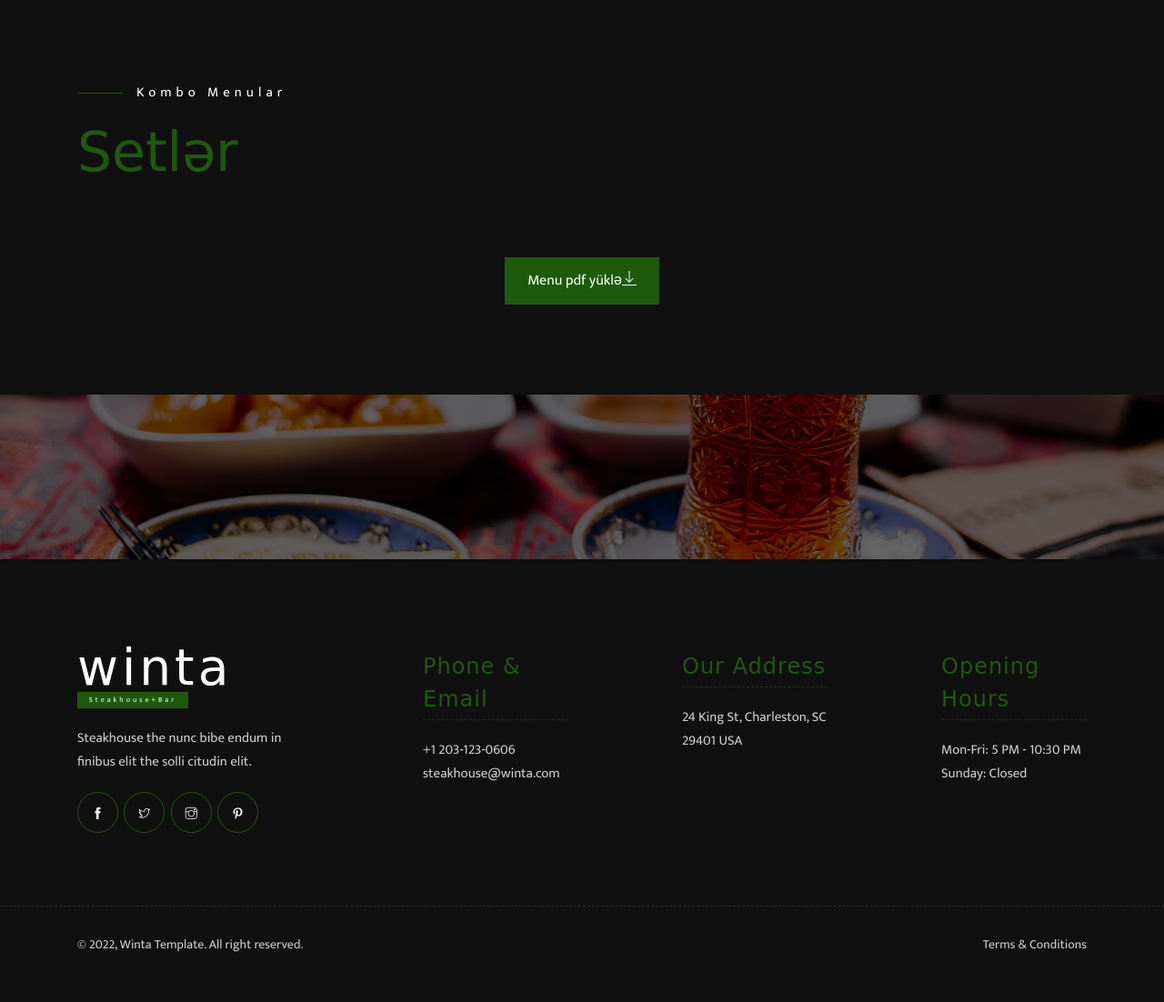
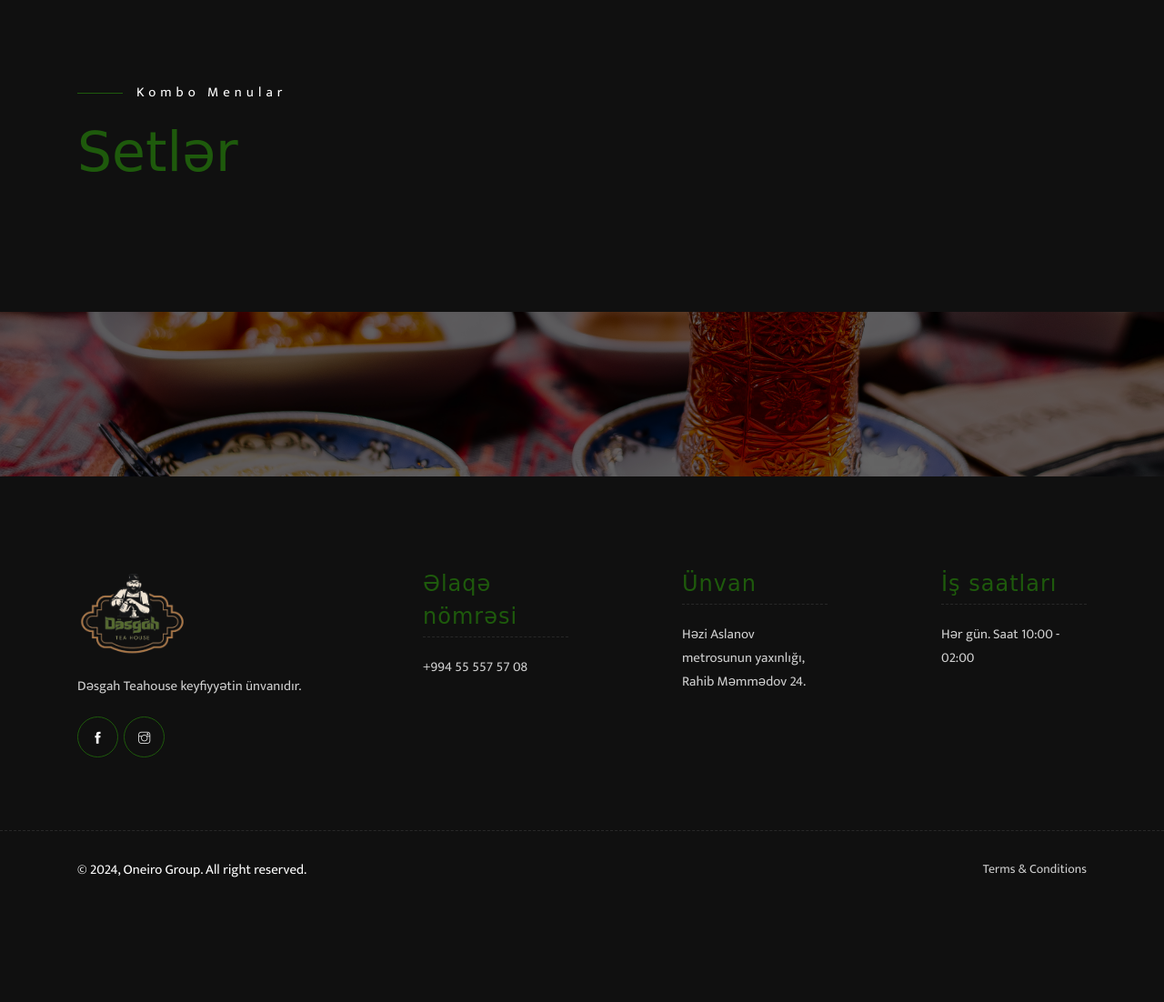
Before and after one commit to NicatDev/Desgah_menu, a Django app: template templates/404.html in a window 1280 px wide. Shown: the part 1640-2742 px from the top of the page at 91% size. After the commit the page ends 2605 px from the top, so only its background shows below. Run offline with Django 5.2, Linux system fonts and the light colour scheme; the template is opened without the code that fills it, so the values that code supplies are empty; some libraries are stand-ins or nearby versions; some web fonts are replaced.

Commit message:
one step more

```diff
--- a/templates/404.html
+++ b/templates/404.html
@@ -4,7 +4,11 @@
     <meta charset="utf-8">
     <meta http-equiv="X-UA-Compatible" content="IE=edge">
     <meta name="viewport" content="width=device-width, initial-scale=1, maximum-scale=1">
-
+    <title>Desgah Tea House - Dəsgah çay evi</title>
+    <meta name="language" content="az">
+    <meta name="description" content="Dəsgah çay evində sərfəli setlərimiz, keyfiyyətli tütünlərimizlə hazırlanmış qəlyan və canlı futbol oyunlarınının dadını çıxarın.">
+    <meta name="keywords" content="Desgah çay evi, setlər, pivə seti, qəlyan">
+    <meta property="og:title" content="Dəsgah lounge">
     <link rel="shortcut icon" href="{% static 'logo.png' %}">
     <link rel="stylesheet" href="{% static 'css/plugins.css' %}">
     <link rel="stylesheet" href="{% static 'css/style.css' %}">
@@ -21,10 +25,10 @@
 <style>
     header{
         background-attachment: local !important;
-    }
+        }
     html {
         scroll-behavior: smooth;
-      }
+        }
 </style>
 
 <body>
@@ -208,9 +212,9 @@
                 {% endfor %}
             </div>
             <div class="row">
-                <div class="col-md-12 text-center mt-30">
+                {% comment %} <div class="col-md-12 text-center mt-30">
                     <a href="index.html" class="butn butn-dark"> <span>Menu pdf yüklə<i class="ti-download"></i></span></a>
-                </div>
+                </div> {% endcomment %}
             </div>
         </div>
     </section>
@@ -239,35 +243,35 @@
                 <div class="col-md-3 mb-30">
                     <div class="item abot">
                         <div class="logo mb-20">
-                            <h2><a href="index.html">winta</a><span>Steakhouse+Bar</span></h2>
+                            <h2><a href="{% url 'home' %}"><img src="{% static 'desgah_logo.png' %}" alt="Dəsgah çay evi"></a></h2>
                         </div>
-                        <p>Steakhouse the nunc bibe endum in finibus elit the solli citudin elit.</p>
-                        <div class="social-icon"> <a href="index.html"><i class="ti-facebook"></i></a> <a href="index.html"><i class="ti-twitter"></i></a> <a href="index.html"><i class="ti-instagram"></i></a> <a href="index.html"><i class="ti-pinterest"></i></a> </div>
+                        <p>Dəsgah Teahouse keyfiyyətin ünvanıdır. </p>
+                        <div class="social-icon"> <a href="https://www.facebook.com/profile.php?id=61560907011101&mibextid=ZbWKwL"><i class="ti-facebook"></i></a> <a href="https://www.instagram.com/desgah_shisha_restaurant/?locale=ru&hl=am-et"><i class="ti-instagram"></i></a></div>
                     </div>
                 </div>
                 <div class="col-md-2 offset-md-1 mb-30">
                     <div class="item fotcont">
                         <div class="fothead">
-                            <h6>Phone &amp; Email</h6>
+                            <h6>Əlaqə nömrəsi </h6>
                         </div>
-                        <p>+1 203-123-0606</p>
-                        <p>steakhouse@winta.com</p>
+                        <p>+994 55 557 57 08</p>
+
                     </div>
                 </div>
                 <div class="col-md-2 offset-md-1 mb-30">
                     <div class="item fotcont">
                         <div class="fothead">
-                            <h6>Our Address</h6>
+                            <h6>Ünvan</h6>
                         </div>
-                        <p>24 King St, Charleston, SC 29401 USA</p>
+                        <p>Həzi Aslanov metrosunun yaxınlığı, Rahib Məmmədov 24.</p>
                     </div>
                 </div>
                 <div class="col-md-2 offset-md-1 mb-30">
                     <div class="item fotcont">
                         <div class="fothead">
-                            <h6>Opening Hours</h6>
+                            <h6>İş saatları</h6>
                         </div>
-                        <p>Mon-Fri: 5 PM - 10:30 PM Sunday: Closed</p>
+                        <p>Hər gün. Saat 10:00 - 02:00</p>
                     </div>
                 </div>
             </div>
@@ -277,11 +281,11 @@
                 <div class="row">
                     <div class="col-lg-8">
                         <div class="text-left">
-                            <p>© 2022, Winta Template. All right reserved.</p>
+                            <a href="https://oneiro.az/az/">© 2024, Oneiro Group. All right reserved.</a>
                         </div>
                     </div>
                     <div class="col-lg-4">
-                            <p class="right"><a href="#">Terms &amp; Conditions</a></p>
+                            <p class="right"><a >Terms &amp; Conditions</a></p>
                     </div>
                 </div>
             </div>
--- a/templates/index.html
+++ b/templates/index.html
@@ -243,10 +243,10 @@
                 <div class="col-md-3 mb-30">
                     <div class="item abot">
                         <div class="logo mb-20">
-                            <h2><a href="index.html">Desgah</a><span>Teahouse</span></h2>
+                            <h2><a href="{% url 'home' %}"><img src="{% static 'desgah_logo.png' %}" alt="Dəsgah çay evi"></a></h2>
                         </div>
                         <p>Dəsgah Teahouse keyfiyyətin ünvanıdır. </p>
-                        <div class="social-icon"> <a href="index.html"><i class="ti-facebook"></i></a> <a href="https://www.instagram.com/desgah_shisha_restaurant/?locale=ru&hl=am-et"><i class="ti-instagram"></i></a></div>
+                        <div class="social-icon"> <a href="https://www.facebook.com/profile.php?id=61560907011101&mibextid=ZbWKwL"><i class="ti-facebook"></i></a> <a href="https://www.instagram.com/desgah_shisha_restaurant/?locale=ru&hl=am-et"><i class="ti-instagram"></i></a></div>
                     </div>
                 </div>
                 <div class="col-md-2 offset-md-1 mb-30">
@@ -285,7 +285,7 @@
                         </div>
                     </div>
                     <div class="col-lg-4">
-                            <p class="right"><a href="#">Terms &amp; Conditions</a></p>
+                            <p class="right"><a >Terms &amp; Conditions</a></p>
                     </div>
                 </div>
             </div>
```
Also changed, not shown: static/desgah_logo.png (added).
